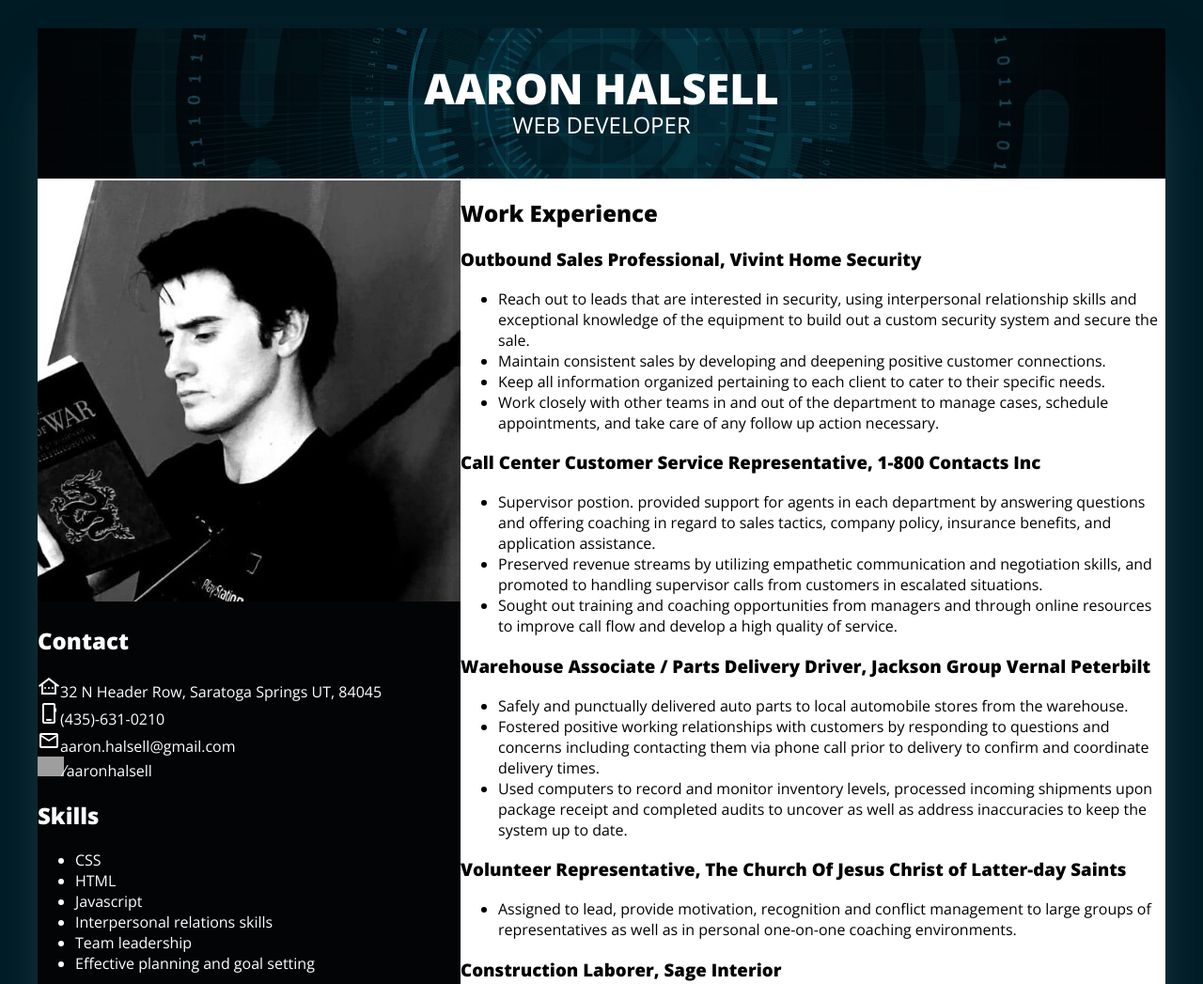
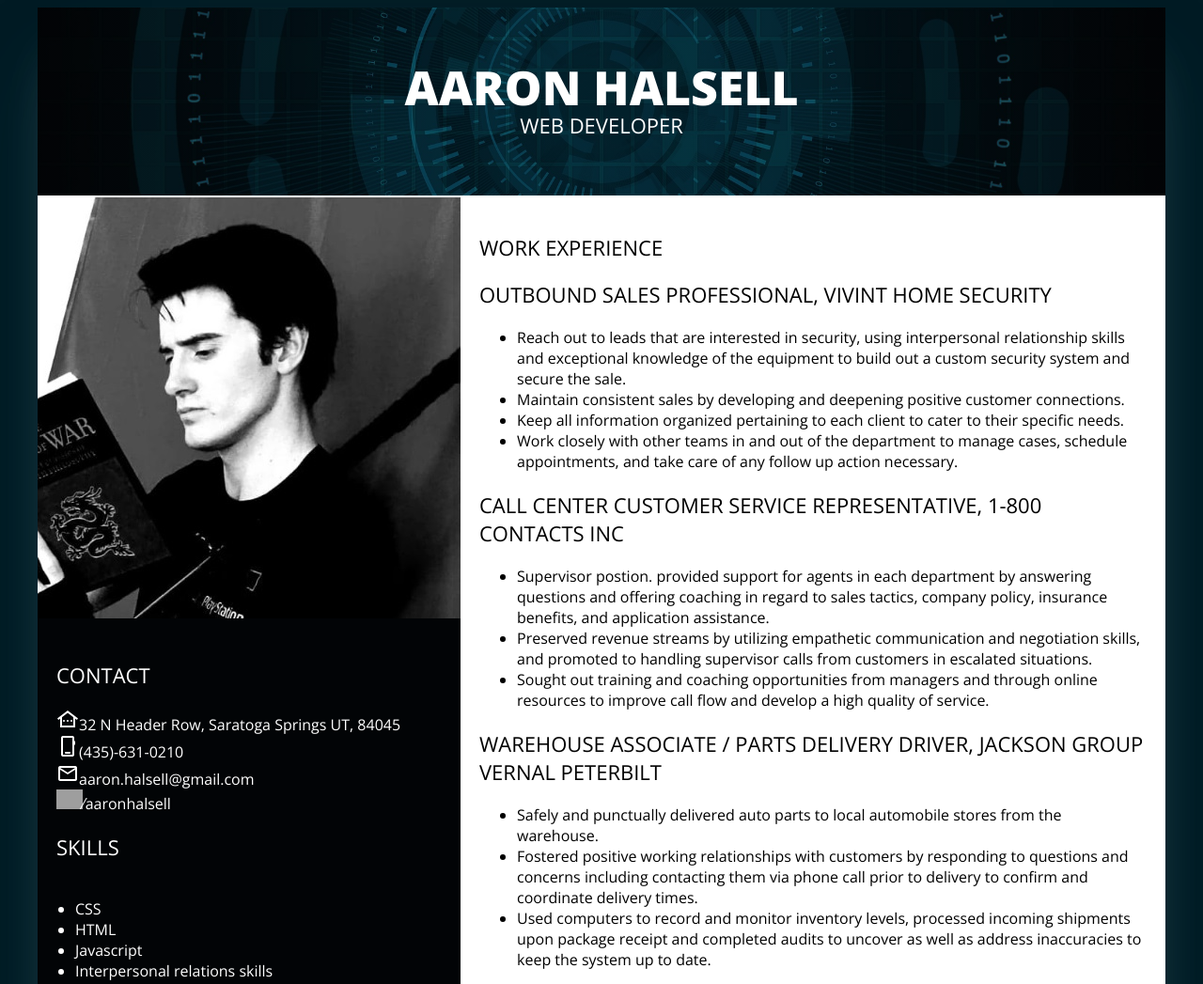
Before and after one commit to AaronHalsell/Resume, a plain HTML site: page index.html in a window 1280 px wide. Shown: the top 1047 px of the page at 94% size. Drawn offline with nearby package versions, Linux system fonts and the light colour scheme; grey boxes are pictures that could not be loaded.

Commit message:
added some general scss, padding, global styles etc

```diff
--- a/index.html
+++ b/index.html
@@ -20,7 +20,9 @@
             </div>
             <div class="main-content">
                 <div class="column-1">
-                    <img src="images/avatar.jpg">
+                    <div class="avatar">
+                        <img src="images/avatar.jpg">
+                    </div>
                     <div class="skills">
                         <h2>Contact</h2>
                         <div class="contact-info">
@@ -75,21 +77,21 @@
                             <li>Assigned to lead, provide motivation, recognition and conflict management to large groups of representatives as well as in personal one-on-one coaching environments.</li>
                         </ul>
                     <h3>Construction Laborer, Sage Interior</h3>
-                        <li>Installed sheetrock, drywall, insulation, tile and trim cutting the materials to specific sizes for installation using power saws and proper power tools.</li>
+                        <ul>
+                            <li>Installed sheetrock, drywall, insulation, tile and trim cutting the materials to specific sizes for installation using power saws and proper power tools.</li>
+                        </ul>
                     <h3>Loan and Sales Clerk, Quick Cash & Cash</h3>
                         <ul>
-                        <li>Helped solve problems and bugfix store software</li>
-                        <li>Responsible for all customer service during shift, answered questions about merchandise, managed exchanges through digital application, handled consumer concerns or complaints
-                            often deescalating volatile situations.</li>
+                            <li>Helped solve problems and bugfix store software</li>
+                            <li>Responsible for all customer service during shift, answered questions about merchandise, managed exchanges through digital application, handled consumer concerns or complaints
+                                often deescalating volatile situations.</li>
                         </ul>
                     <h3>Manager/Instructor, Unbroken Cicle Integrated Martial Arts</h3>
                         <ul>
                             <li>Coordinated with instructor team in devising class structure, working together to deliver effective sessions, as well as managed new client signups.</li>
                         </ul>
                 </div>
-
             </div>
-            <a target="_blank" href="https://icons8.com/icon/44914/linkedin">LinkedIn icon by Icons8</a>
         </main>
     </body>
 
--- a/scss/_header.scss
+++ b/scss/_header.scss
@@ -5,7 +5,7 @@
     background-position: center;
     background-size: cover;
     color: var.$secondary-color;
-    height: 20vh;
+    height: 25vh;
 }
 
 .intro {
@@ -18,8 +18,8 @@
     }
 
 .intro h1 {
-    font-size: 45px;
-    margin-bottom: 0;
+    font-size: 50px;
+    margin: 0;
     line-height: 1;
 }
 
--- a/scss/style.scss
+++ b/scss/style.scss
@@ -1,9 +1,25 @@
 @use '_var';
 @import '_header';
 
-html {
+
+@mixin heading {
+    font-weight: var.$primary-font-weight;
+    margin: 20px 0;
+    font-size: 22px;
+}
+
+html, h2, h3, p {
     font-family: var.$primary-font;
     font-weight: var.$primary-font-weight;
+}
+
+h1, h2, h3 {
+    text-transform: uppercase;
+}
+
+h2, h3 {
+    text-transform: uppercase;
+    @include heading;
 }
 
 body{
@@ -30,6 +46,10 @@ main {
     background-color: var.$secondary-color;
 }
 
+.skills, .column-2 {
+    padding: 20px
+}
+
 .contact-info {
     display: flex;
     flex-flow: column;
```
Also changed, not shown: css/style.css, images/inspiration.jpg (added), 1 other file.
